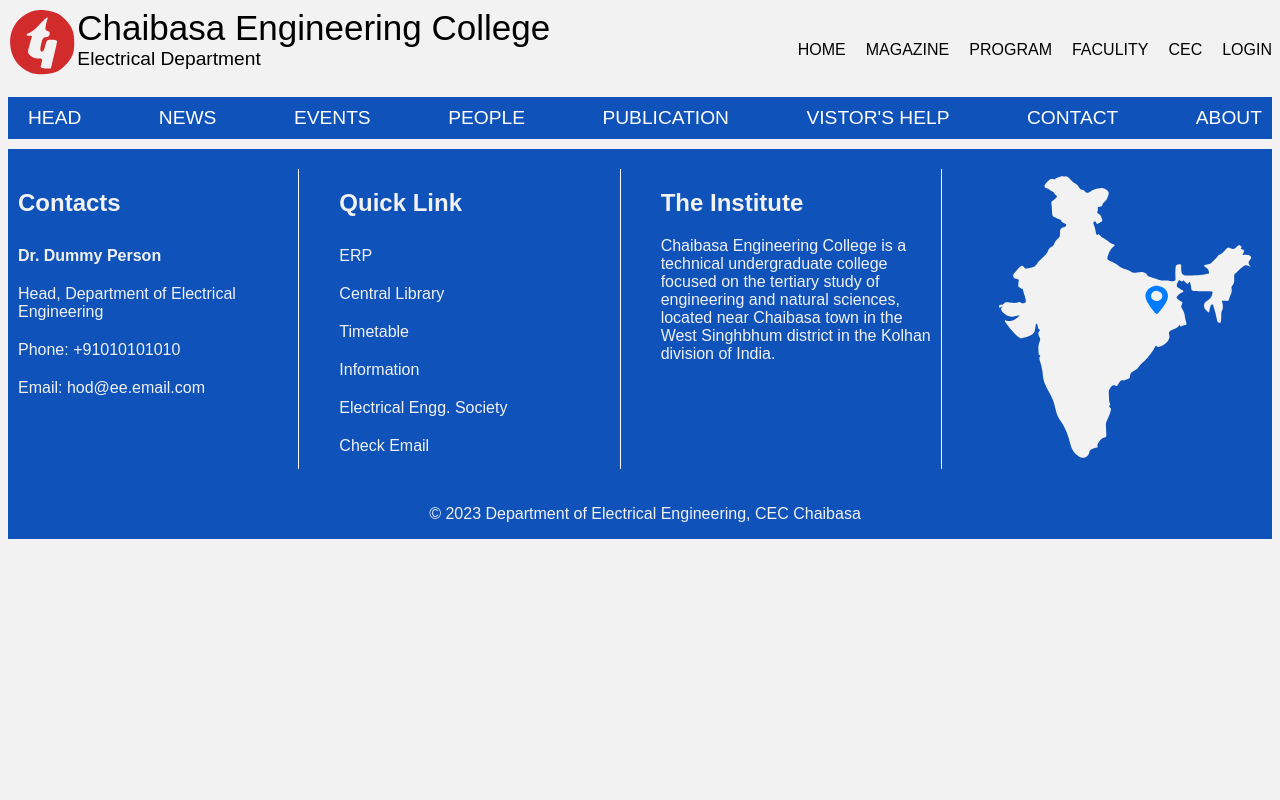
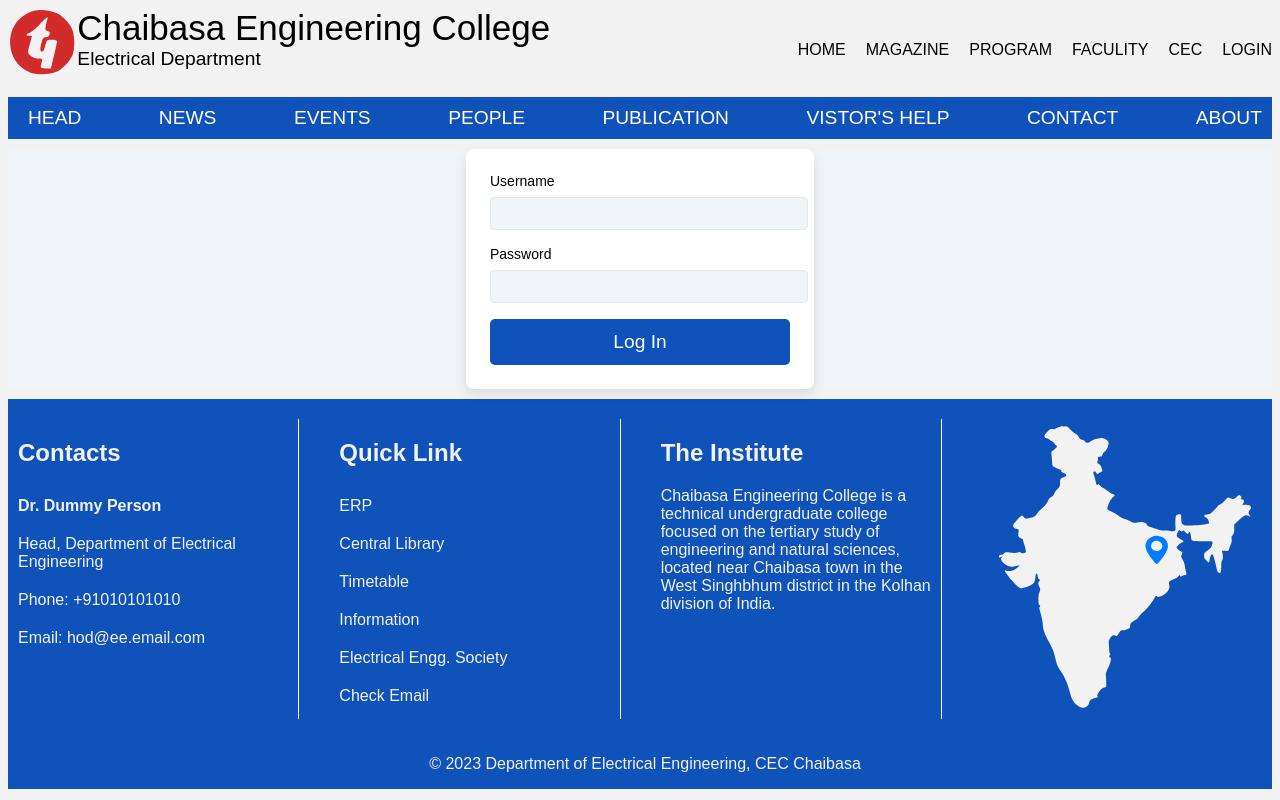
Before and after one commit to anuragRusty/ee, a Svelte app: page /login in a window 1280 px wide. Built offline with nearby package versions, Linux system fonts and the light colour scheme.

Commit message:
Added login page

```diff
--- a/src/App.svelte
+++ b/src/App.svelte
@@ -10,6 +10,7 @@
     import Visitor from "./pages/Visitor.svelte";
     import News from "./pages/News.svelte";
     import Events from "./pages/Events.svelte";
+    import Login from "./pages/Login.svelte";
 </script>
 
 <main>
@@ -26,6 +27,7 @@
         <Route path="/news" component={News} />
         <Route path="/vistor'shelp" component={Visitor}></Route>
         <Route path="/events" component={Events}></Route>
+        <Route path="/login" component={Login}></Route>
         <Footer />
     </Router>
 </main>
--- /dev/null
+++ b/src/pages/Login.svelte
@@ -0,0 +1,86 @@
+<!-- Login.svelte -->
+<script>
+  let username = '';
+  let password = '';
+
+  function handleLogin() {
+    // You can implement your login logic here
+    console.log('Username:', username);
+    console.log('Password:', password);
+  }
+</script>
+
+<div class="container">
+  <div class="login">
+    <div class="input-group">
+      <label for="username">Username</label>
+      <input type="text" id="username" bind:value={username} />
+    </div>
+    <div class="input-group">
+      <label for="password">Password</label>
+      <input type="password" id="password" bind:value={password} />
+    </div>
+    <button class="submit-btn" on:click={handleLogin}>Log In</button>
+  </div>
+</div>
+
+<style>
+  .container {
+    width: 100%;
+    margin-bottom: 10px;
+    display: flex;
+    justify-content: center;
+    align-items: center;
+    background-color: #f0f4f8;
+  }
+
+  .login {
+    width: 300px;
+    padding: 1.5rem;
+    border-radius: 8px;
+    background-color: #fff;
+    box-shadow: 0px 4px 12px rgba(0, 0, 0, 0.1);
+  }
+
+  .input-group {
+    margin-bottom: 1rem;
+  }
+
+  .input-group label {
+    font-size: 0.875rem;
+    font-weight: 500;
+    display: block;
+    margin-bottom: 0.5rem;
+  }
+
+  .input-group input {
+    width: 100%;
+    padding: 0.5rem;
+    border: 1px solid #e2e8f0;
+    border-radius: 4px;
+    background-color: #f0f4f8;
+    transition: border-color 0.2s ease;
+  }
+
+  .input-group input:focus {
+    outline: none;
+    border-color: #3182ce;
+  }
+
+  .submit-btn {
+    width: 100%;
+    padding: 0.75rem;
+    background-color: #0f52ba;
+    border-radius: 5px;
+    color: #ffffff;
+    font-weight: 500;
+    font-size: larger;
+    cursor: pointer;
+    border: none;
+    transition: background-color 0.2s ease;
+  }
+
+  .submit-btn:hover {
+    background-color: #2b6cb0;
+  }
+</style>
```
